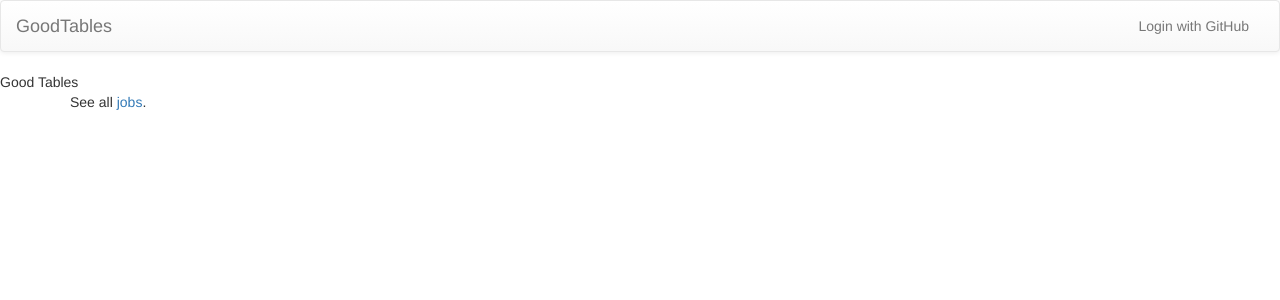
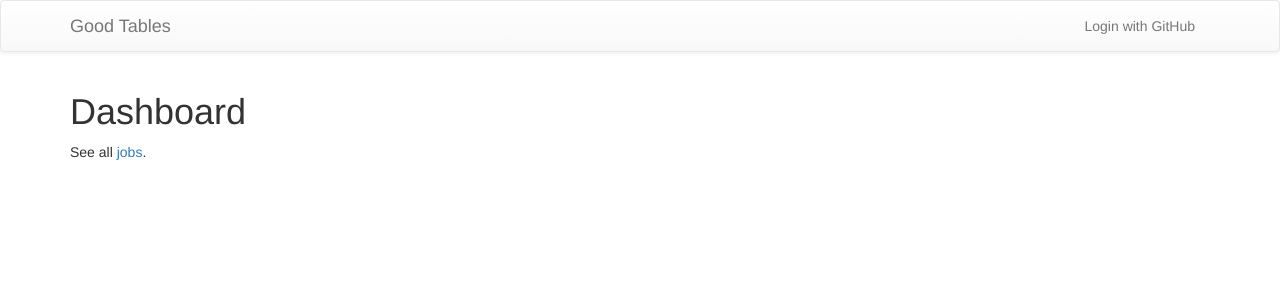
Before and after one commit to frictionlessdata/goodtables.io, a Flask app: page / in a window 1280 px wide. Shown: the top 300 px of the page. Run offline with Flask 2, Linux system fonts and the light colour scheme; some libraries are stand-ins or nearby versions.

Commit message:
unified design

```diff
--- a/goodtablesio/templates/header.html
+++ b/goodtablesio/templates/header.html
@@ -1,5 +1,5 @@
 <nav class="navbar navbar-default">
-  <div class="container-fluid">
+  <div class="container">
     <!-- Brand and toggle get grouped for better mobile display -->
     <div class="navbar-header">
       <button type="button" class="navbar-toggle collapsed" data-toggle="collapse" data-target="#bs-example-navbar-collapse-1" aria-expanded="false">
@@ -8,7 +8,7 @@
         <span class="icon-bar"></span>
         <span class="icon-bar"></span>
       </button>
-      <a class="navbar-brand" href="{{ url_for('site.home') }}">GoodTables</a>
+      <a class="navbar-brand" href="{{ url_for('site.home') }}">Good Tables</a>
     </div>
 
     <div class="collapse navbar-collapse" id="bs-example-navbar-collapse-1">
--- a/goodtablesio/templates/home.html
+++ b/goodtablesio/templates/home.html
@@ -1,8 +1,8 @@
 {% extends "layout.html" %}
 
 {% block contents %}
-Good Tables
 <div class="container">
+  <h1>Dashboard</h1>
   <p>See all <a href="/job">jobs</a>.</p>
 </div>
 {% endblock %}
```
Also changed, not shown: goodtablesio/tests/blueprints/test_site.py (+1 -1 lines).
